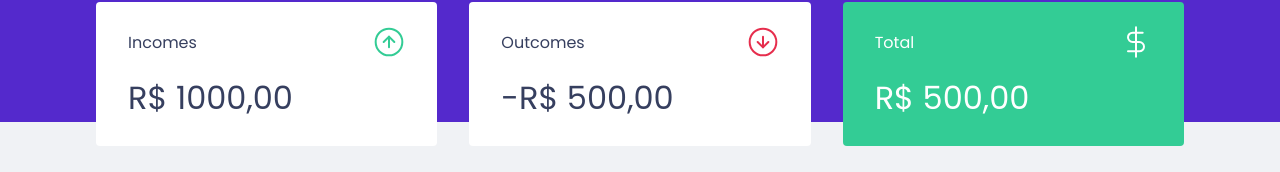
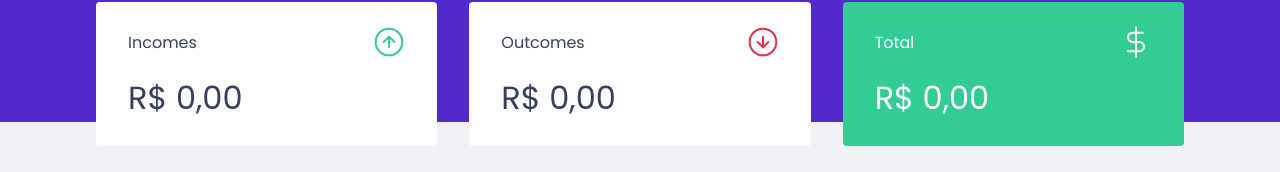
Before and after one commit to mjossany/Personal-Finance-Control, a React (Create React App) app: page / in a window 1280 px wide. Shown: the part 150-322 px from the top of the page. Built offline with nearby package versions, Linux system fonts and the light colour scheme; no server answers; what miragejs would draw is missing.

Commit message:
Create the update the Summary values

```diff
--- a/src/components/Summary/index.tsx
+++ b/src/components/Summary/index.tsx
@@ -9,7 +9,20 @@ import { Container } from "./styles";
 export function Summary () {
   const { transactions } = useContext(TransactionsContext);
 
-  console.log(transactions);
+  const summary = transactions.reduce((acc, transaction) => {
+    if (transaction.transactionType === 'deposit') {
+      acc.incomes += transaction.amount;
+      acc.total += transaction.amount;
+    } else {
+      acc.outcomes -= transaction.amount;
+      acc.total -= transaction.amount;
+    }
+    return acc;
+  }, {
+    incomes: 0,
+    outcomes: 0,
+    total: 0
+  })
 
   return(
     <Container>
@@ -18,21 +31,36 @@ export function Summary () {
           <p>Incomes</p>
           <img src={incomeImg} alt="Incomes" />
         </header>
-        <strong>R$ 1000,00</strong>
+        <strong>
+          {new Intl.NumberFormat('pt-BR', {
+            style: 'currency',
+            currency: 'BRL'
+          }).format(summary.incomes)}
+        </strong>
       </div>
       <div>
         <header>
           <p>Outcomes</p>
           <img src={outcomeImg} alt="Outcomes" />
         </header>
-        <strong>-R$ 500,00</strong>
+        <strong>
+          {new Intl.NumberFormat('pt-BR', {
+            style: 'currency',
+            currency: 'BRL'
+          }).format(summary.outcomes)}
+        </strong>
       </div>
       <div>
         <header>
           <p>Total</p>
           <img src={totalImg} alt="Total" />
         </header>
-        <strong>R$ 500,00</strong>
+        <strong>
+          {new Intl.NumberFormat('pt-BR', {
+            style: 'currency',
+            currency: 'BRL'
+          }).format(summary.outcomes)}
+        </strong>
       </div>
     </Container>
   )
```
